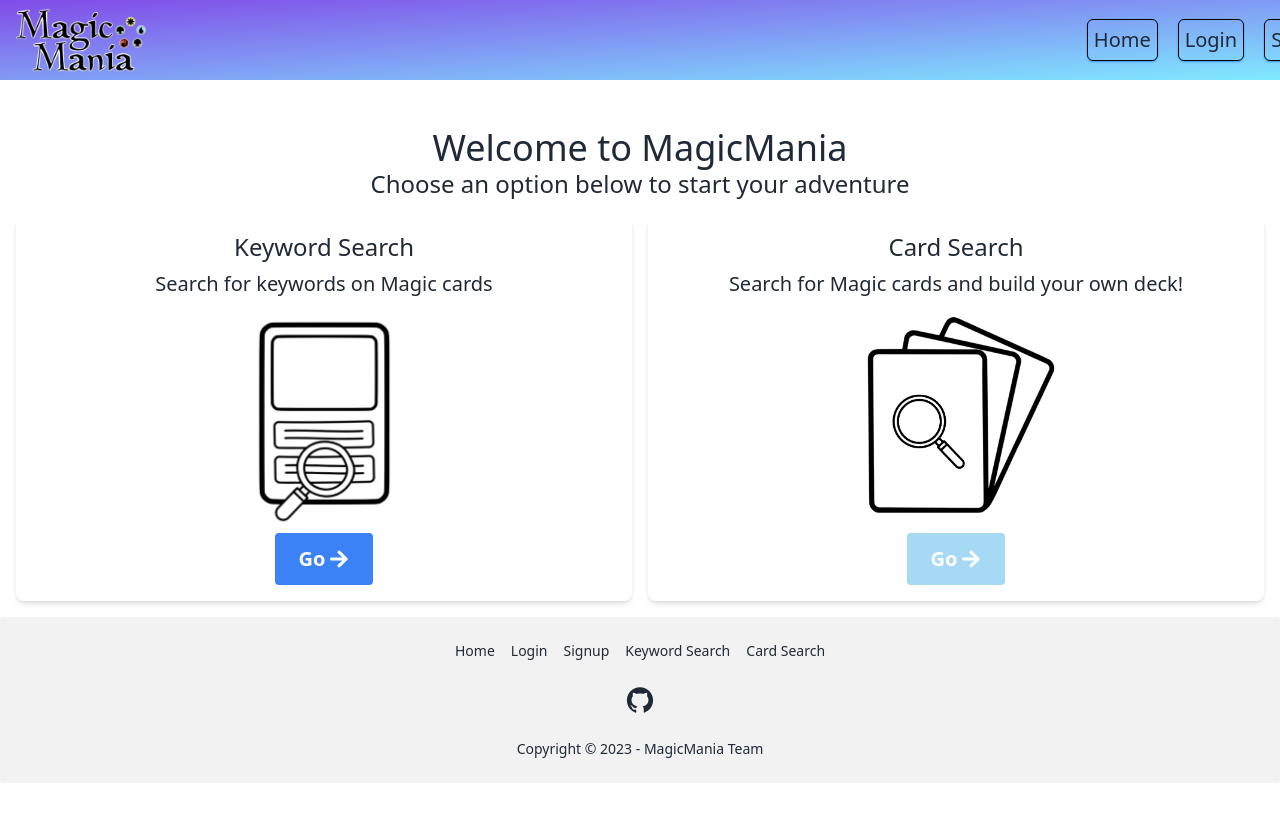
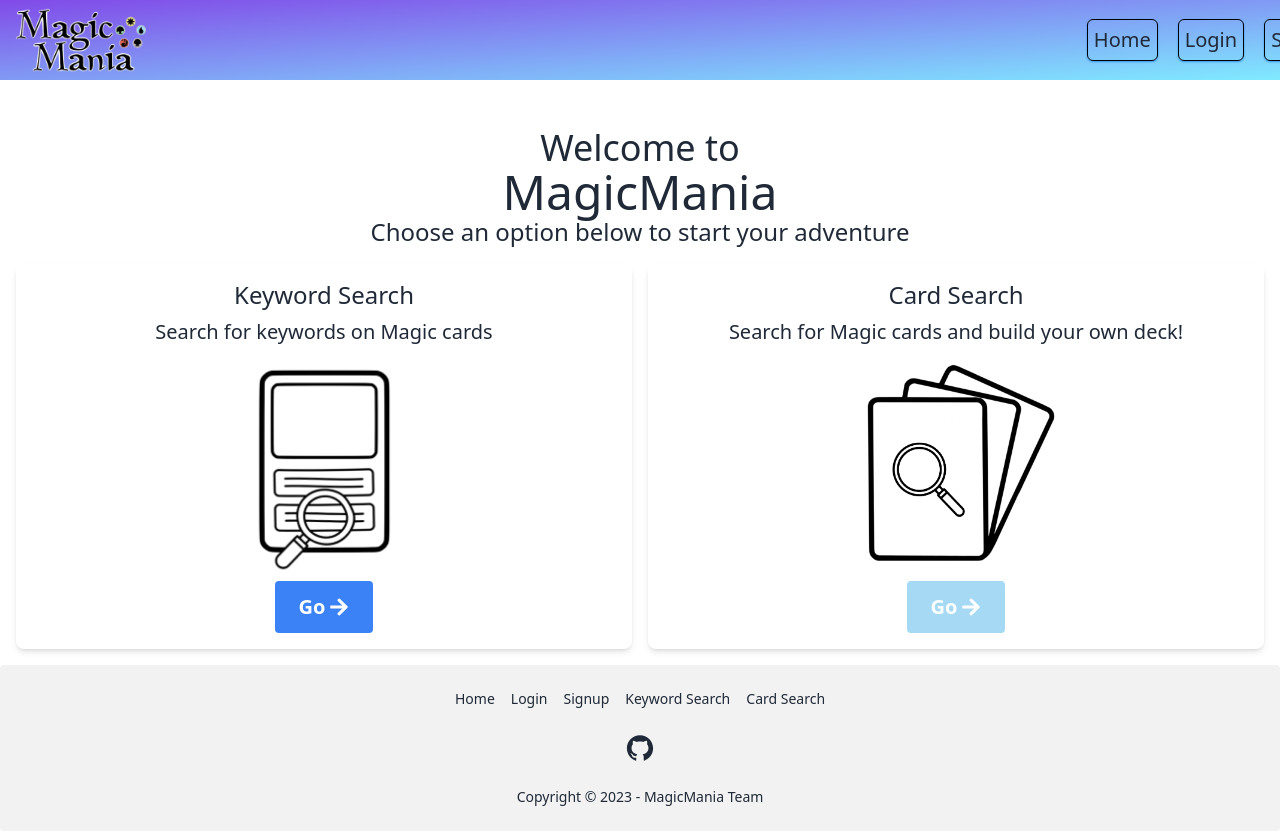
Before and after one commit to mayaj0yce/magicMania, a React (Create React App) app in the folder magicmania/: page / in a window 1280 px wide. Before the commit the page ends 800 px from the top, so only its background shows below. Built offline with nearby package versions, Linux system fonts and the light colour scheme.

Commit message:
updated Routes

```diff
--- a/magicmania/src/App.js
+++ b/magicmania/src/App.js
@@ -14,8 +14,8 @@ function App() {
       <div className="App">
       <Header />
         <Routes>
-          <Route path="/" element={<LandingPage />} />
-          <Route path="/keywordSearch" element={<KeywordSearch />} />
+          <Route exact path="/" element={<LandingPage />} />
+          <Route exact path="/keywordSearch" element={<KeywordSearch />} />
           <Route exact path='/cardSearch' element={<CardSearch />}/>
           <Route exact path='/User' element={<UserPage/>}/>
 
--- a/magicmania/src/components/Header.css
+++ b/magicmania/src/components/Header.css
@@ -35,6 +35,8 @@
 /* landing page css */
 .landingPageAll {
     padding-top: 8rem;
+    text-align: center;
+    background-color: white;
 }
 
 .mainTitle {
--- a/magicmania/src/components/pages/landingPage.jsx
+++ b/magicmania/src/components/pages/landingPage.jsx
@@ -8,7 +8,8 @@ import '../Header.css'
 function LandingPage() {
   return (
     <div className='landingPageAll '>
-      <h2 className='mainTitle text-4xl'>Welcome to MagicMania</h2>
+      <h2 className='mainTitle text-4xl'>Welcome to</h2>
+      <span className='text-5xl justify-center mainTitle'>MagicMania</span>
           <p className='subtitle text-2xl'>Choose an option below to start your adventure</p>
       <div className="grid grid-cols-1 md:grid-cols-2 gap-4 p-4 ">
         {/* Keyword Search*/}
@@ -16,7 +17,7 @@ function LandingPage() {
           <h3 className="mb-2 text-2xl font-medium leading-tight text-gray-800">
             Keyword Search
           </h3>
-          <Link to="/keyword-search">
+          <Link to="/keywordSearch">
             <p className='text-xl'>Search for keywords on Magic cards</p>
             <img src={KeyWordImage} className='keywordImg mx-auto' alt="card w magnifyingglass"/>
             <button
@@ -36,7 +37,7 @@ function LandingPage() {
           <h3 className="mb-2 text-2xl font-medium leading-tight text-gray-800">
             Card Search
           </h3>
-          <Link to="/card-search">
+          <Link to="/cardSearch">
             <p className='text-xl'>Search for Magic cards and build your own deck!</p>
             <img src={CardSearchImage} className='cardImg mx-auto' alt="cards"/>
             <button
```
Also changed, not shown: magicmania/src/components/pages/signup.js (added).
